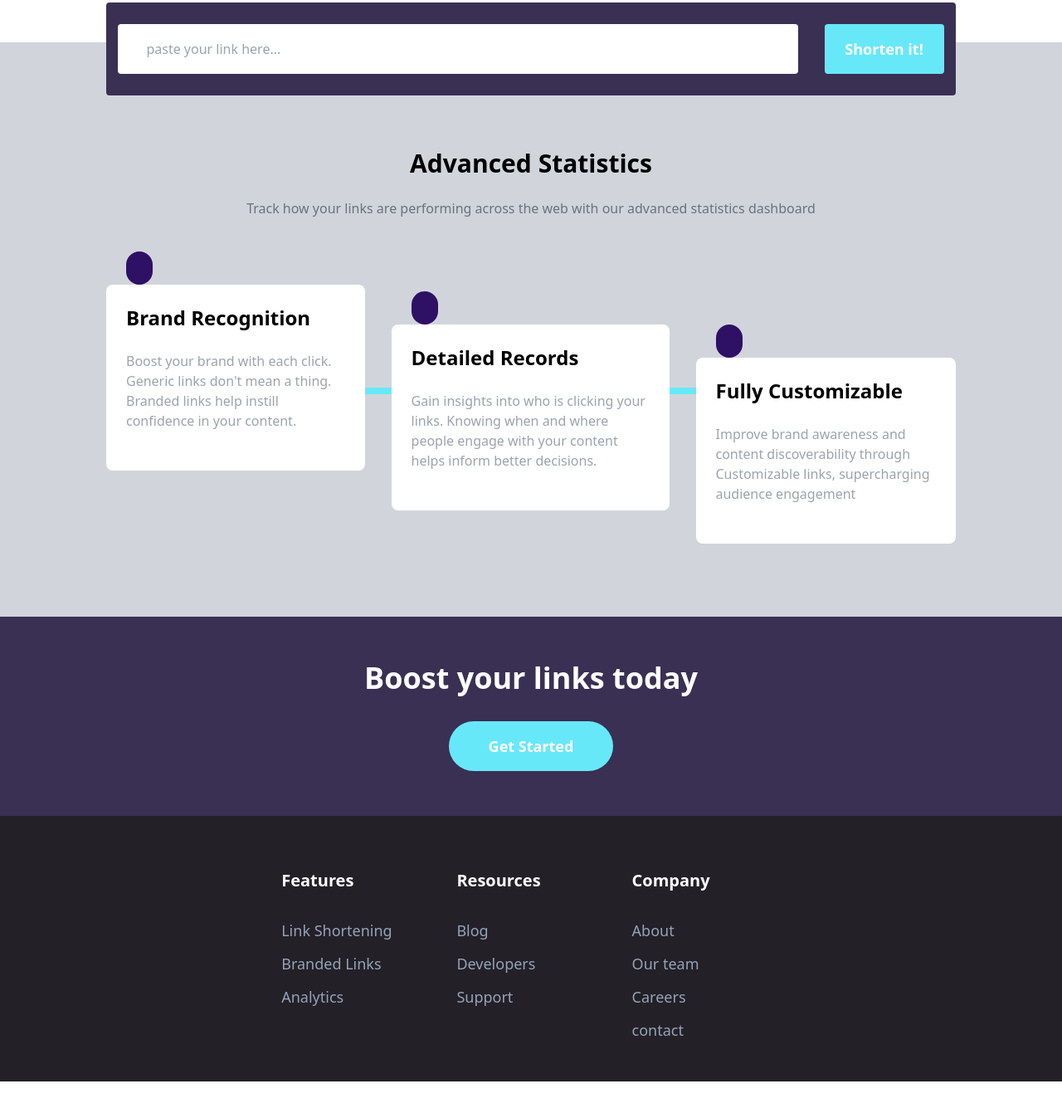
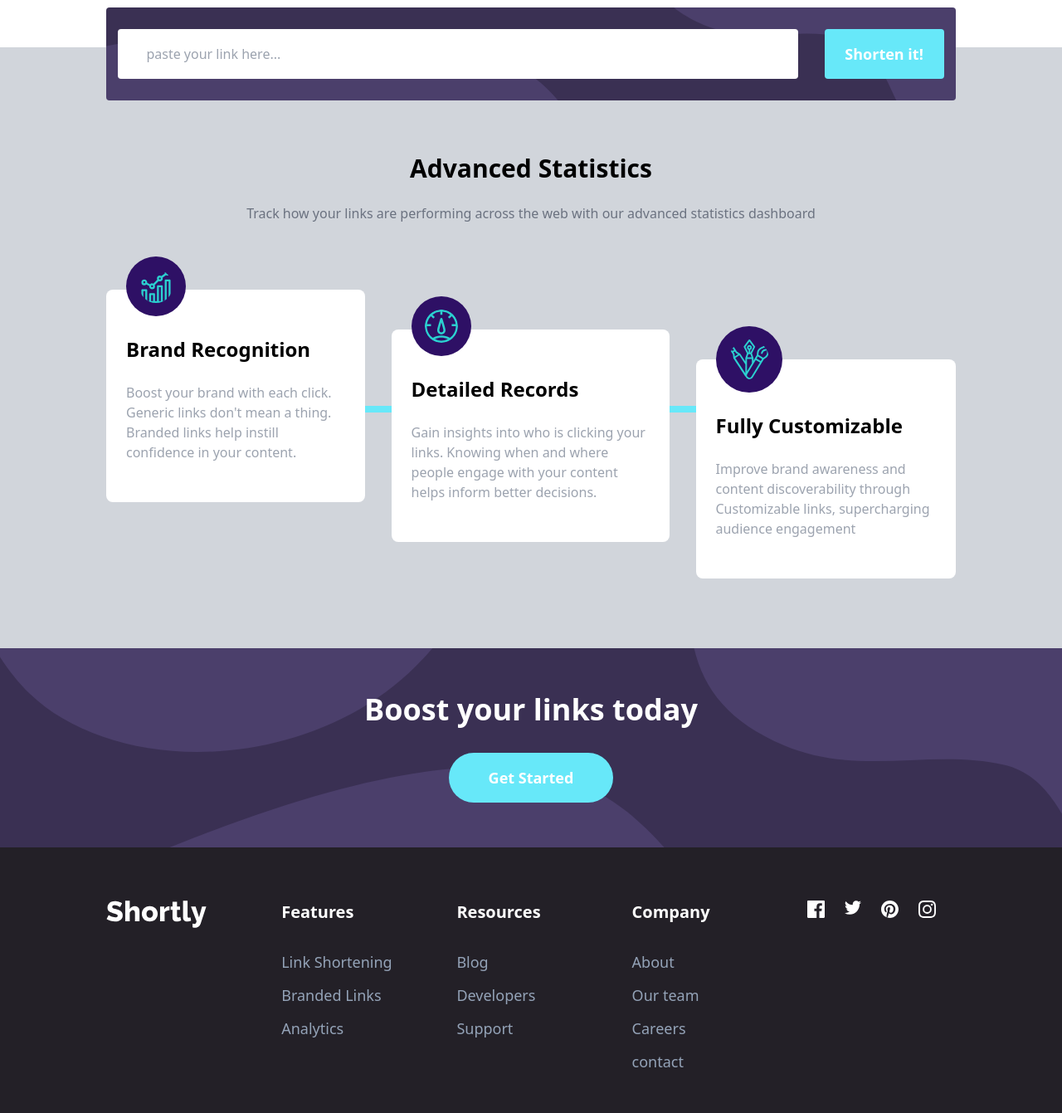
Before and after one commit to Dimexofafrika/linkshortner, a website: page index.html in a window 1280 px wide. Shown: the part 513-1854 px from the top of the page at 83% size. Before the commit the page ends 1816 px from the top, so only its background shows below. Drawn offline with Linux system fonts and the light colour scheme; the site is published under a folder, as on GitHub Pages, so addresses that start at the root find nothing.

Commit message:
Update index.html

```diff
--- a/index.html
+++ b/index.html
@@ -29,7 +29,7 @@
             </div>
 
             <div class="md:hidden">
-                <img src="/public/assets/icon-menu.svg" alt="" id="menu" onclick="menu()">
+                <img src="public/assets/icon-menu.svg" alt="" id="menu" onclick="menu()">
             </div>
         </nav>
 
@@ -48,13 +48,13 @@
                 </a>
             </div>
             <div class="ml-8 mt-10 md:mt-10 h-full md:ml-20">
-                <img src="/public/assets/illustration-working.svg" alt="">
+                <img src="public/assets/illustration-working.svg" alt="">
             </div>
         </div>
     </header>
 
     <div class="flex justify-center">
-        <div class="w-4/5 h-40 rounded-xl mt-14 flex-col md:w-4/5 flex  md:h-28 bg-no-repeat md:rounded absolute md:mt-20 z-50 md:flex-row justify-center items-center" style="background-color: #3a3053;background-image: url(/public/assets/bg-shorten-desktop.svg);"  >
+        <div class="w-4/5 h-40 rounded-xl mt-14 flex-col md:w-4/5 flex  md:h-28 bg-no-repeat md:rounded absolute md:mt-20 z-50 md:flex-row justify-center items-center" style="background-color: #3a3053;background-image: url(public/assets/bg-shorten-desktop.svg);"  >
             <input type="text" placeholder="paste your link here..." class="w-4/5 py-4 pl-4 mb-4 border-2 border-white md:py-4 md:pl-8 md:w-4/5 md:mb-0 rounded" id="input">
             <a href="#" class="py-4 w-4/5 text-center ml-0 md: bg-cyan-300 rounded md:py-4 md:w-36 md:ml-8 text-lg text-white font-semibold md:block" id="shortenbtn">Shorten it!</a>
         </div>
@@ -73,7 +73,7 @@
         <div class="flex flex-col w-full px-8 gap-16 md:items-center md:flex-row md:px-32 md:gap-8">
             <div class="w-full text-center px-4 md:w-fit h-fit bg-white md:px-6 pb-12 rounded-lg md:mb-44 mt-20 z-30 md:text-left">
                 <div class="flex justify-center md:flex-none md:justify-normal">
-                    <img src="/public/assets/icon-brand-recognition.svg" alt="" class="bg-violet-950 p-4 rounded-full -mt-10">
+                    <img src="public/assets/icon-brand-recognition.svg" alt="" class="bg-violet-950 p-4 rounded-full -mt-10">
                 </div>
                 <h2 class="text-2xl font-bold text-black my-6">Brand Recognition</h2>
                 <p class="text-base text-gray-400 font-medium">
@@ -84,7 +84,7 @@
 
             <div class="w-full text-center px-4 md:w-fit bg-white md:px-6 pb-12 mt-0 rounded-lg z-30 md:text-left">
                 <div class="flex justify-center md:flex-none md:justify-normal">
-                    <img src="/public/assets/icon-detailed-records.svg" alt="" class="bg-violet-950 p-4 rounded-full -mt-10">
+                    <img src="public/assets/icon-detailed-records.svg" alt="" class="bg-violet-950 p-4 rounded-full -mt-10">
                 </div>
                 <h2 class="text-2xl font-bold text-black my-6">Detailed Records</h2>
                 <p class="text-base text-gray-400 font-medium">Gain insights into who is clicking your links. Knowing when and
@@ -94,7 +94,7 @@
 
             <div class="w-full text-center px-4 mb-12 md:w-fit bg-white md:px-6 pb-12 md:mt-20 rounded-lg z-30 md:text-left md:mb-0">
                 <div class="flex justify-center md:flex-none md:justify-normal">
-                    <img src="/public/assets/icon-fully-customizable.svg" alt="" class="bg-violet-950 p-4 rounded-full -mt-10">
+                    <img src="public/assets/icon-fully-customizable.svg" alt="" class="bg-violet-950 p-4 rounded-full -mt-10">
                 </div>
                 <h2 class="text-2xl font-bold text-black my-6">Fully Customizable</h2>
                 <p class="text-base text-gray-400 font-medium">
@@ -108,7 +108,7 @@
         </div>
     </main>
 
-    <section class="w-full h-72 flex flex-col justify-center items-center md:w-full md:h-60 bg-no-repeat md:text-center" style="background-image: url('/public/assets/bg-boost-desktop.svg'); background-color: #3a3053;">
+    <section class="w-full h-72 flex flex-col justify-center items-center md:w-full md:h-60 bg-no-repeat md:text-center" style="background-image: url('public/assets/bg-boost-desktop.svg'); background-color: #3a3053;">
         <h2 class="text-3xl mb-4 md:text-4xl font-bold text-white md:mb-8">
             Boost your links today
         </h2>
@@ -117,7 +117,7 @@
 
     <footer class="grid grid-rows-5 text-center h-fit md:w-full md:h-80 md:grid-cols-5 md:grid-rows-none md:gap-8 md:pt-16 md:px-32 md:text-justify" style="background-color: #232027;">
         <div class="flex justify-center items-center   md:flex-none md:items-start md:justify-start">
-            <img src="/public/assets/logo - white.svg" alt="" class="">
+            <img src="public/assets/logo - white.svg" alt="" class="">
         </div>
         <div class="-mt-8 md:-mt-0">
             <h4 class="text-xl text-white font-bold mb-8">Features</h4>
@@ -145,10 +145,10 @@
             </ul>
         </div>
         <div class="flex justify-center items-center gap-8 md:justify-center md:items-start md:gap-0">
-            <a href="#" class="mr-0 md:w-8 h-8 md:mr-6"><img src="/public/assets/icon-facebook.svg" alt="" ></a>
-            <a href="#" class="mr-0 md:w-8 h-8 md:mr-6"><img src="/public/assets/icon-twitter.svg" alt=""></a>
-            <a href="#" class="mr-0 md:w-8 h-8 md:mr-6"><img src="/public/assets/icon-pinterest.svg" alt="" ></a>
-            <a href="#" class="mr-0 md:w-8 h-8 md:mr-6"><img src="/public/assets/icon-instagram.svg" alt=""></a>
+            <a href="#" class="mr-0 md:w-8 h-8 md:mr-6"><img src="public/assets/icon-facebook.svg" alt="" ></a>
+            <a href="#" class="mr-0 md:w-8 h-8 md:mr-6"><img src="public/assets/icon-twitter.svg" alt=""></a>
+            <a href="#" class="mr-0 md:w-8 h-8 md:mr-6"><img src="public/assets/icon-pinterest.svg" alt="" ></a>
+            <a href="#" class="mr-0 md:w-8 h-8 md:mr-6"><img src="public/assets/icon-instagram.svg" alt=""></a>
         </div>
     </footer>
 
```
